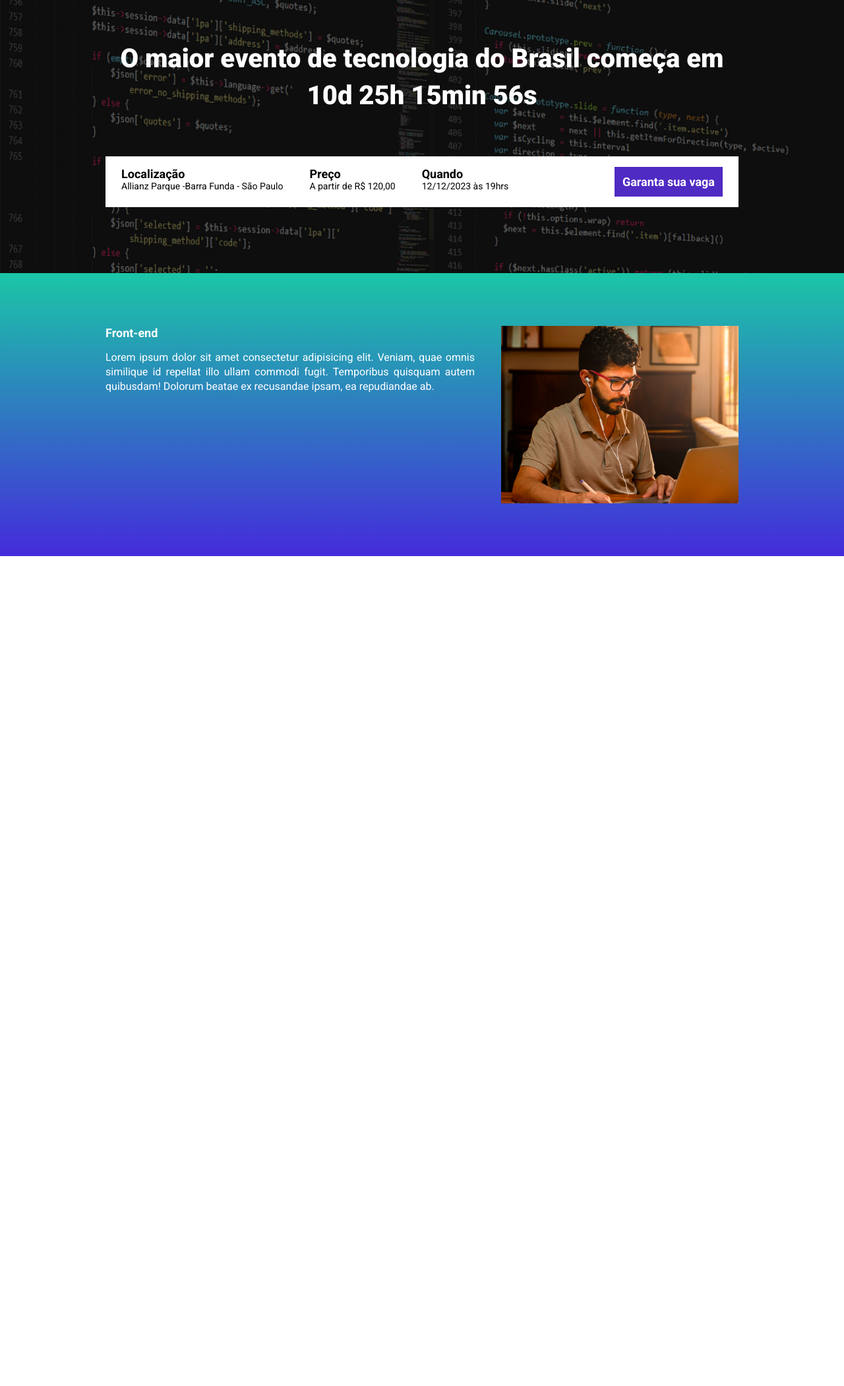
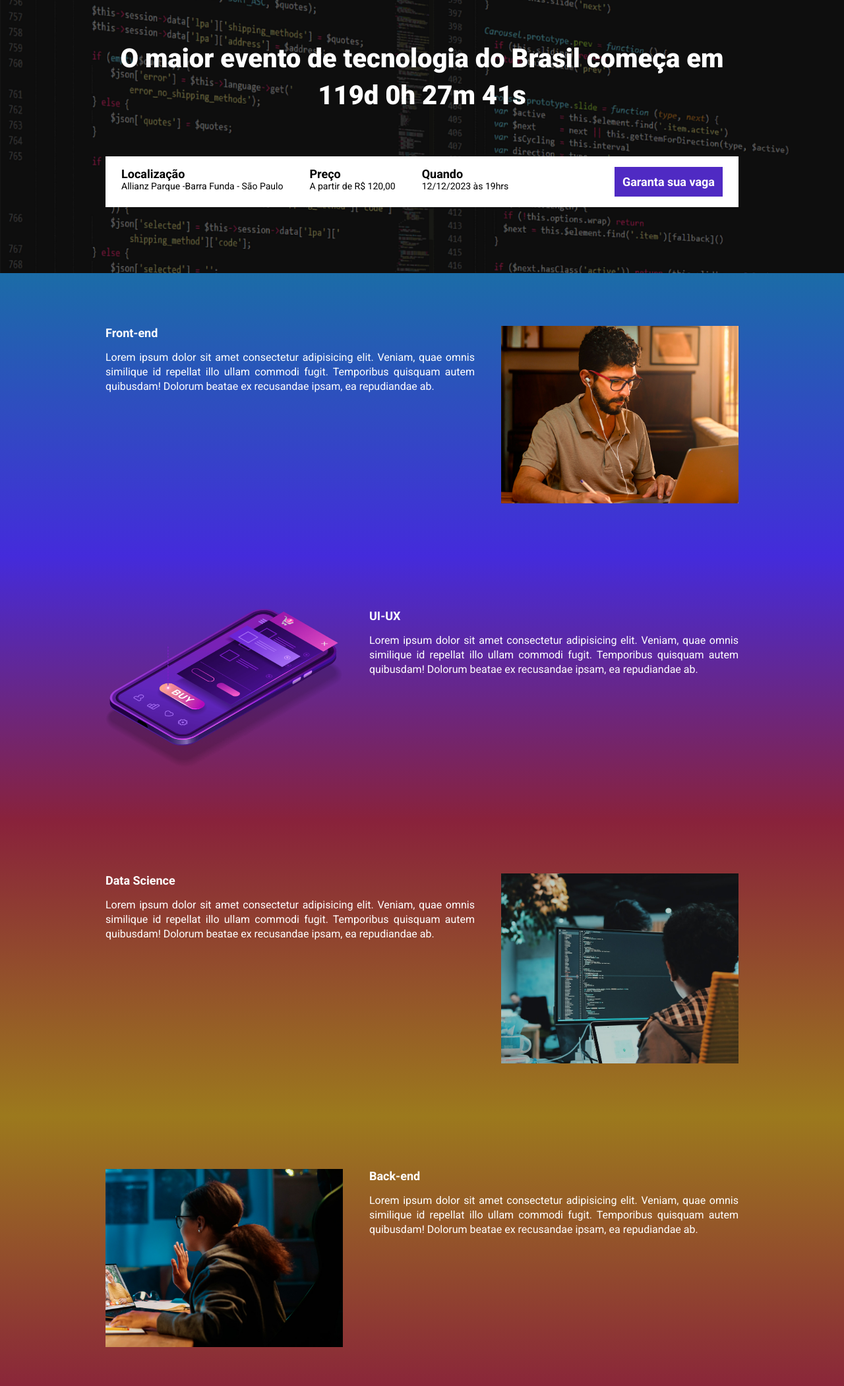
Before and after one commit to phdalmas/ebac_tech_talks, a website built with Parcel: page src/index.html in a window 1280 px wide. Shown: the part 147-2248 px from the top of the page at 66% size. Before the commit the page ends 990 px from the top, so only its background shows below. Built offline with nearby package versions, Linux system fonts and the light colour scheme.

Commit message:
finalizando o site

```diff
--- a/package.json
+++ b/package.json
@@ -2,9 +2,9 @@
   "name": "modulo-22---landing-page-evento",
   "version": "1.0.0",
   "description": "",
-  "main": "index.js",
   "scripts": {
     "dev": "parcel src/index.html src/styles/main.scss src/scripts/main.js",
+    "build":"parcel build src/index.html",
     "test": "echo \"Error: no test specified\" && exit 1"
   },
   "keywords": [],
--- a/src/index.html
+++ b/src/index.html
@@ -4,6 +4,7 @@
     <meta charset="UTF-8">
     <meta name="viewport" content="width=device-width, initial-scale=1.0">
     <title>EBAC Tech Talks</title>
+    <link rel="stylesheet" href="https://unpkg.com/aos@next/dist/aos.css" />
     <link rel="stylesheet" href="styles/main.scss">
     <link rel="preconnect" href="https://fonts.googleapis.com">
     <link rel="preconnect" href="https://fonts.gstatic.com" crossorigin>
@@ -15,7 +16,7 @@
         <div class="container">
             <img class="hero__logo" src="images/ebac_logo.svg" alt="logo ebac">
             <p class="hero__text">
-                O maior evento de tecnologia do Brasil começa em 10d 25h 15min 56s
+                O maior evento de tecnologia do Brasil começa em <span id="contador"></span>
             </p>
             <div class="infos-bar">
                 <ul class="infos-bar__infos">
@@ -38,8 +39,8 @@
             </div>
         </div>
     </header>
-    <section class="event">
-        <div class="container">
+    <section class="event event--frontend">
+        <div class="container" data-aos="fade-right">
             <div class="event__details">
                 <h2 class="event__details__title">
                     Front-end
@@ -49,5 +50,40 @@
             <img class="event__image" src="./images/frontend.png" alt="frontend">
         </div>
     </section>
+    <section class="event event--ui-ux event--image-left">
+        <div class="container" data-aos="fade-left">
+            <div class="event__details">
+                <h2 class="event__details__title">
+                    UI-UX
+                </h2>
+                <p class="event__details__description">Lorem ipsum dolor sit amet consectetur adipisicing elit. Veniam, quae omnis similique id repellat illo ullam commodi fugit. Temporibus quisquam autem quibusdam! Dolorum beatae ex recusandae ipsam, ea repudiandae ab.</p>
+            </div>
+            <img class="event__image" src="./images/ui-ux.png" alt="frontend">
+        </div>
+    </section>
+    <section class="event event--data-science">
+        <div class="container" data-aos="fade-right">
+            <div class="event__details">
+                <h2 class="event__details__title">
+                    Data Science
+                </h2>
+                <p class="event__details__description">Lorem ipsum dolor sit amet consectetur adipisicing elit. Veniam, quae omnis similique id repellat illo ullam commodi fugit. Temporibus quisquam autem quibusdam! Dolorum beatae ex recusandae ipsam, ea repudiandae ab.</p>
+            </div>
+            <img class="event__image" src="./images/data.png" alt="frontend">
+        </div>
+    </section>
+    <section class="event event--backend event--image-left">
+        <div class="container" data-aos="fade-left">
+            <div class="event__details">
+                <h2 class="event__details__title">
+                    Back-end
+                </h2>
+                <p class="event__details__description">Lorem ipsum dolor sit amet consectetur adipisicing elit. Veniam, quae omnis similique id repellat illo ullam commodi fugit. Temporibus quisquam autem quibusdam! Dolorum beatae ex recusandae ipsam, ea repudiandae ab.</p>
+            </div>
+            <img class="event__image" src="./images/backend.png" alt="frontend">
+        </div>
+    </section>
+    <script src="https://unpkg.com/aos@next/dist/aos.js"></script>
+    <script src="./scripts/main.js"></script>
 </body>
 </html>
--- a/src/scripts/main.js
+++ b/src/scripts/main.js
@@ -1 +1,26 @@
-console.log('Olá Mundo');
+AOS.init();
+
+const dataDoEvento = new Date ("Dec 12, 2023 19:00:00");
+const timeStampDoEvento = dataDoEvento.getTime();
+
+const contaAsHoras = setInterval(function(){
+    const agora = new Date();
+    const timeStampAtual = agora.getTime();
+    const distanciaEvento = timeStampDoEvento - timeStampAtual;
+
+    const diaEmMs = 1000 * 60 * 60 * 24;
+    const horaEmMs = 1000 * 60 * 60;
+    const minutoEmMs = 1000 * 60;
+
+    const diasAteEvento = Math.floor(distanciaEvento / diaEmMs);
+    const horasAteEvento = Math.floor((distanciaEvento % diaEmMs) / horaEmMs);
+    const minutosAteEvento = Math.floor((distanciaEvento % horaEmMs) / minutoEmMs);
+    const segundosAteEvento = Math.floor((distanciaEvento % minutoEmMs) / 1000);
+
+    document.getElementById('contador').innerHTML = `${diasAteEvento}d ${horasAteEvento}h ${minutosAteEvento}m ${segundosAteEvento}s`;
+
+    if(diasAteEvento<0) {
+        clearInterval(contaAsHoras);
+        document.getElementById('contador').innerHTML = ' </br> O Evento deste ano já aconteceu! Fique ligado para as próximas informações.'
+    }
+},1000);
--- a/src/styles/_event.scss
+++ b/src/styles/_event.scss
@@ -1,9 +1,33 @@
+@use 'variables';
+
 .event {
     padding: 80px 0;
-    background-image: linear-gradient(#1bc6a7, #442bdb);
+
+    &--frontend {
+        background-image: linear-gradient(variables.$blue1, variables.$blue2);
+    }
+
+    &--ui-ux {
+        background-image: linear-gradient(variables.$blue2, variables.$red);
+    }
+
+    &--data-science {
+        background-image: linear-gradient(variables.$red, variables.$yellow);
+    }
+
+    &--backend {
+        background-image: linear-gradient(variables.$yellow, variables.$red);
+    }
+
+    &--image-left {
+        .container {
+            flex-direction: row-reverse;
+        }
+    }
 
     .container {
         display: flex;
+        gap: 40px;
     }
 
     &__image {
@@ -12,7 +36,6 @@
 
     &__details {
 
-        margin-right: 40px;
 
         &__title {
             font-size: 18px;
--- /dev/null
+++ b/src/styles/_variables.scss
@@ -0,0 +1,7 @@
+$blue1: #1b6ca7;
+$blue2: #442bdb;
+$red: #89223b;
+$yellow: #9c791d;
+$purple: #4f2ac3;
+$textColor: #fff;
+$textInfo: #000;
--- a/src/styles/components/_buttons.scss
+++ b/src/styles/components/_buttons.scss
@@ -1,3 +1,5 @@
+@use '../variables';
+
 .button {
     padding: 12px;
     font-size: 18px;
@@ -7,8 +9,8 @@
     white-space: nowrap;
 
     &__primary {
-        color: #FFF;
-        background-color: #4f2ac3;
+        color: variables.$textColor;
+        background-color: variables.$purple;
     }
 
     @media(max-width: 640px) {
--- a/src/styles/components/_infos_bar.scss
+++ b/src/styles/components/_infos_bar.scss
@@ -1,5 +1,8 @@
+@use '../variables';
+
+
 .infos-bar {
-    background-color: #fff;
+    background-color: variables.$textColor;
     padding: 16px 24px;
     display: flex;
     justify-content: space-between;
@@ -10,12 +13,12 @@
 
         &__item {
             font-size: 14px;
-            color:#000;
+            color: variables.$textInfo;
 
             b {
                 font-size: 18px;
                 display: block;
-                color:#000;
+                color: variables.$textInfo;
             }
         }
     }
--- a/src/styles/main.scss
+++ b/src/styles/main.scss
@@ -2,13 +2,14 @@
 @use 'components/infos_bar';
 @use 'components/buttons';
 @use 'event';
+@use 'variables';
 
 * {
     margin: 0;
     padding: 0;
     box-sizing: border-box;
     font-family: 'Roboto', sans-serif;
-    color: #fff;
+    color: variables.$textColor;
     list-style: none;
 }
 
```
